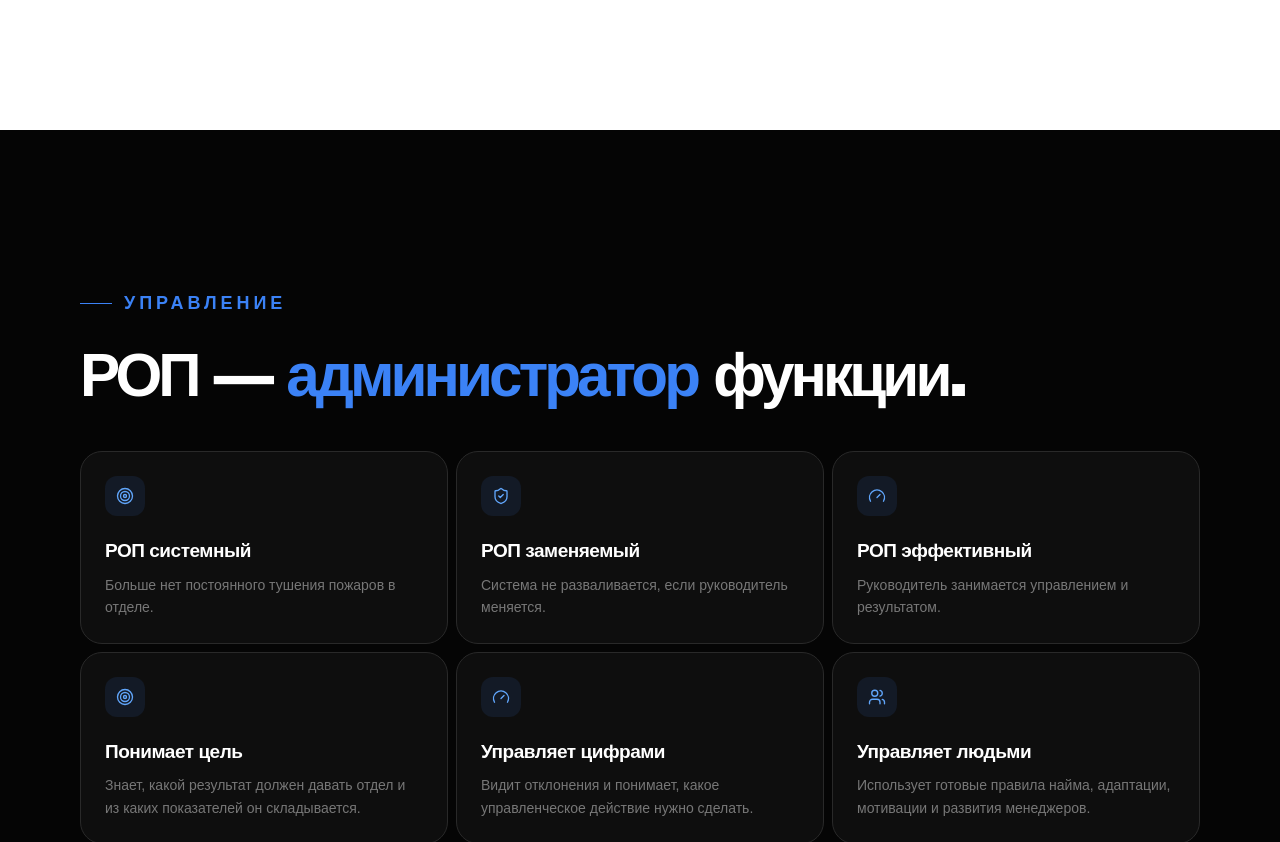
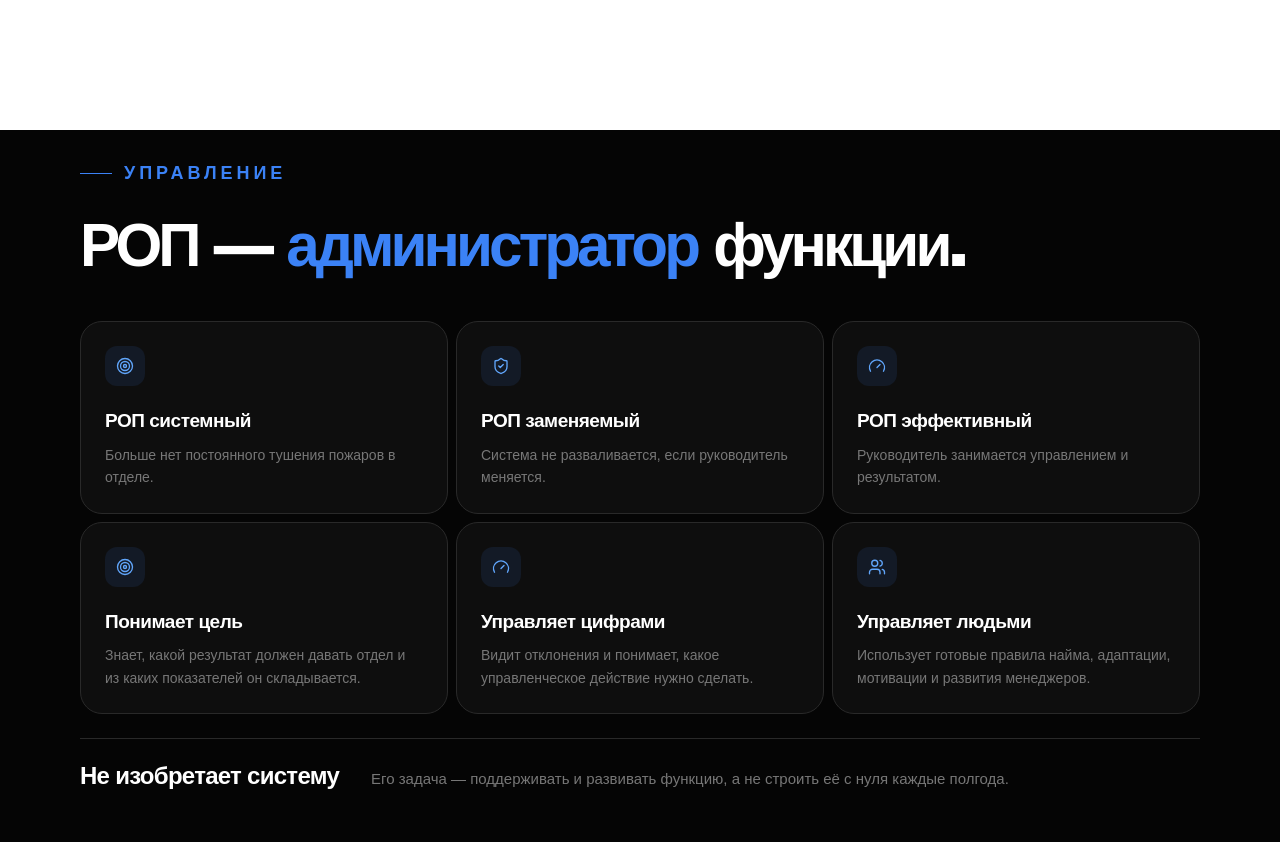
Before and after one commit to d92da/salesunit, a Next.js app: page / in a window 1280 px wide. Shown: the part 4240-5082 px from the top of the page. Built offline with nearby package versions, Linux system fonts and the light colour scheme.

Commit message:
Update Management.tsx

```diff
--- a/app/components/Management.tsx
+++ b/app/components/Management.tsx
@@ -3,10 +3,8 @@ import IconBadge from "../ui/IconBadge";
 import type { IconName } from "../ui/Icon";
 import {
   card,
-  cardMinHeight,
   cardUnderline,
   sectionContainer,
-  sectionPadding,
 } from "../ui/styles";
 import { home } from "../../data/home";
 
@@ -21,13 +19,17 @@ export default function Management() {
   const { management } = home;
 
   return (
-    <section className={`bg-[#050505] text-white ${sectionPadding}`}>
+    <section className="bg-[#050505] py-[30px] text-white">
       <div className={sectionContainer}>
         <SectionLabel tone="dark">{management.label}</SectionLabel>
 
         <div>
           <h2 className="min-w-0 max-w-full text-[clamp(2.5rem,4.7vw,5.8rem)] font-black leading-[0.9] tracking-[-0.065em] text-white">
-            {management.title.line1} <span className="text-[#3B82F6]">{management.title.accent}</span> {management.title.line2}
+            {management.title.line1}{" "}
+            <span className="text-[#3B82F6]">
+              {management.title.accent}
+            </span>{" "}
+            {management.title.line2}
           </h2>
 
           <div className="mt-12 grid gap-2 sm:grid-cols-2 lg:grid-cols-3">
@@ -38,7 +40,10 @@ export default function Management() {
               >
                 <div className={cardUnderline} />
 
-                <IconBadge name={icons[item.icon]} tone="dark" />
+                <IconBadge
+                  name={icons[item.icon]}
+                  tone="dark"
+                />
 
                 <div className="mt-6">
                   <h3 className="text-[18px] font-bold leading-[1.15] tracking-[-0.025em] text-white sm:text-[19px]">
@@ -59,6 +64,7 @@ export default function Management() {
                 <h3 className="shrink-0 text-[20px] font-black leading-[1.1] tracking-[-0.03em] text-white sm:text-[24px]">
                   {management.cards[6].title}
                 </h3>
+
                 <p className="max-w-[820px] text-[14px] leading-[1.6] text-[#777777] sm:text-[15px]">
                   {management.cards[6].text}
                 </p>
```
